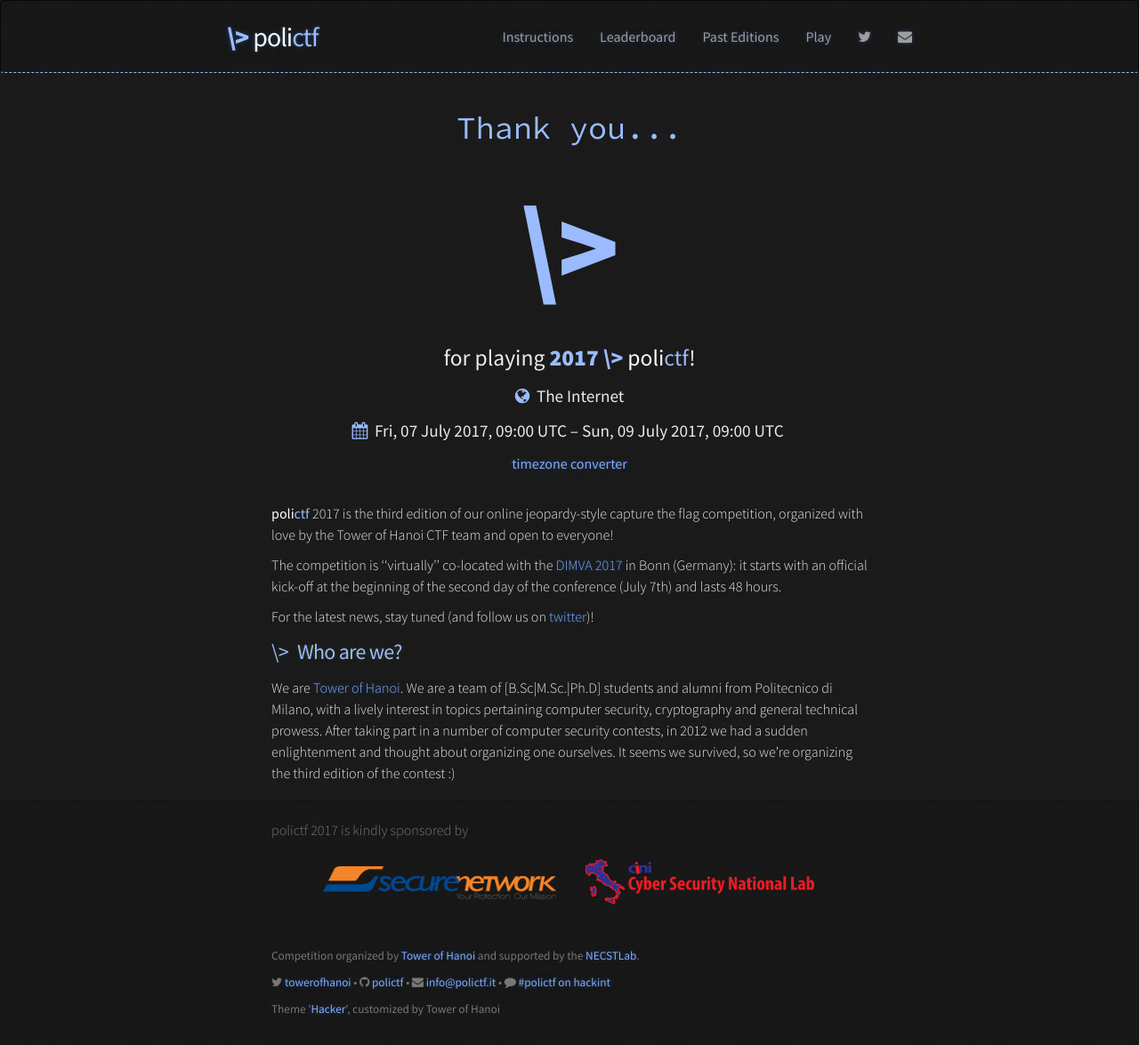
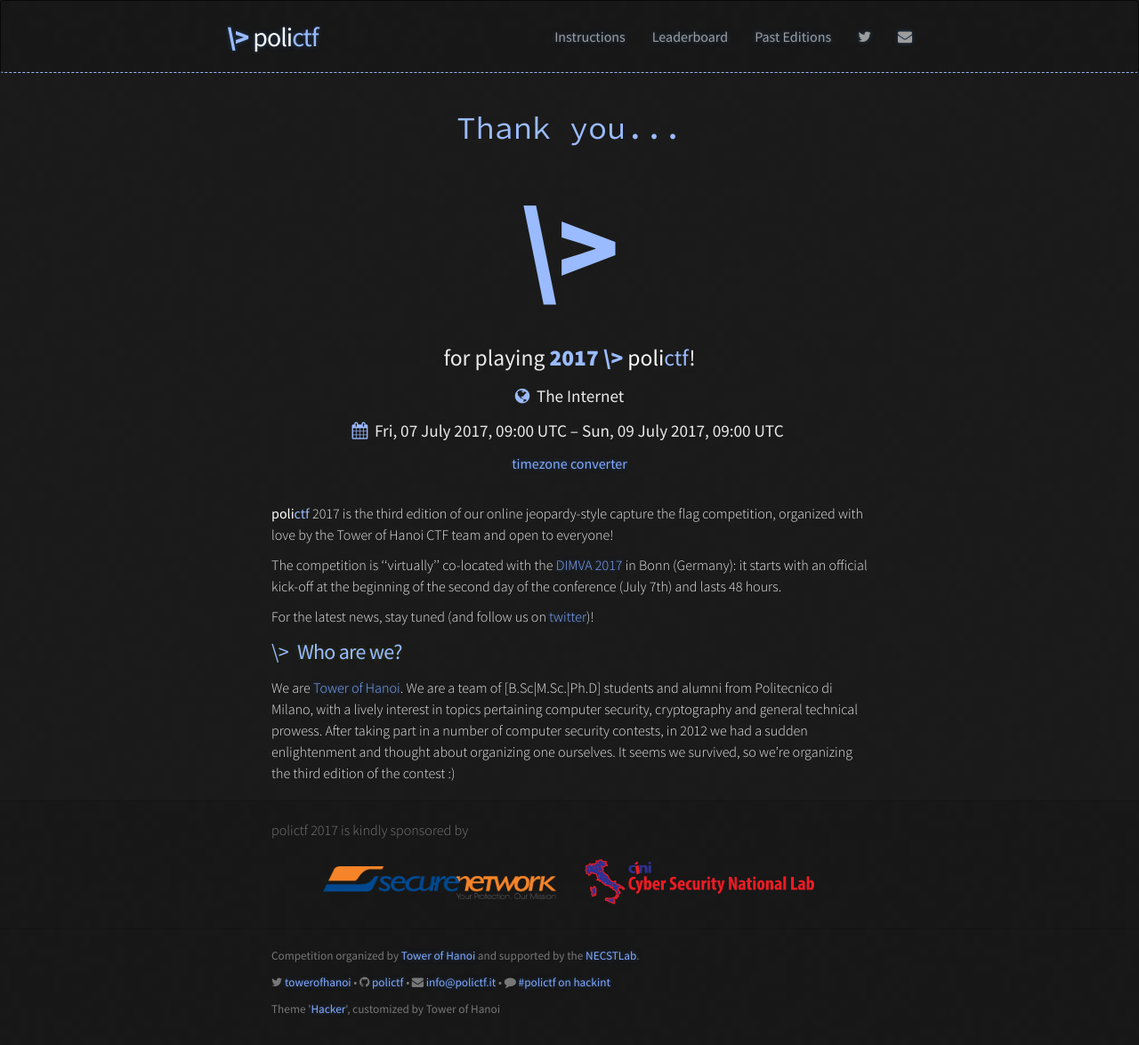
Before and after one commit to PoliCTF/2017.polictf.it, a Jekyll site: the page built from index.md, in a window 1280 px wide. Shown: the whole page at 89% size. Built offline with Jekyll 4.4.1, drawn with Linux system fonts in a browser that asks for light colours.

Commit message:
remove link to scoreboard

```diff
--- a/_layouts/default.html
+++ b/_layouts/default.html
@@ -44,7 +44,6 @@
             {% for p in pages %}
                 <li {% if page.url == p.url %}class="active"{%endif%}><a href="{{ p.url | relative_url }}">{{p.title}}</a></li>
             {% endfor %}
-            <li><a href="https://scoreboard.polictf.it/">Play</a></li>
             <li class="no-before"><a href="https://twitter.com/towerofhanoi" target="_blank"><span class="fa fa-twitter"></span></a></li>
             <li class="no-before"><a href="mailto:info@polictf.it"><span class="fa fa-envelope"></span></a></li>
           </ul>
```
